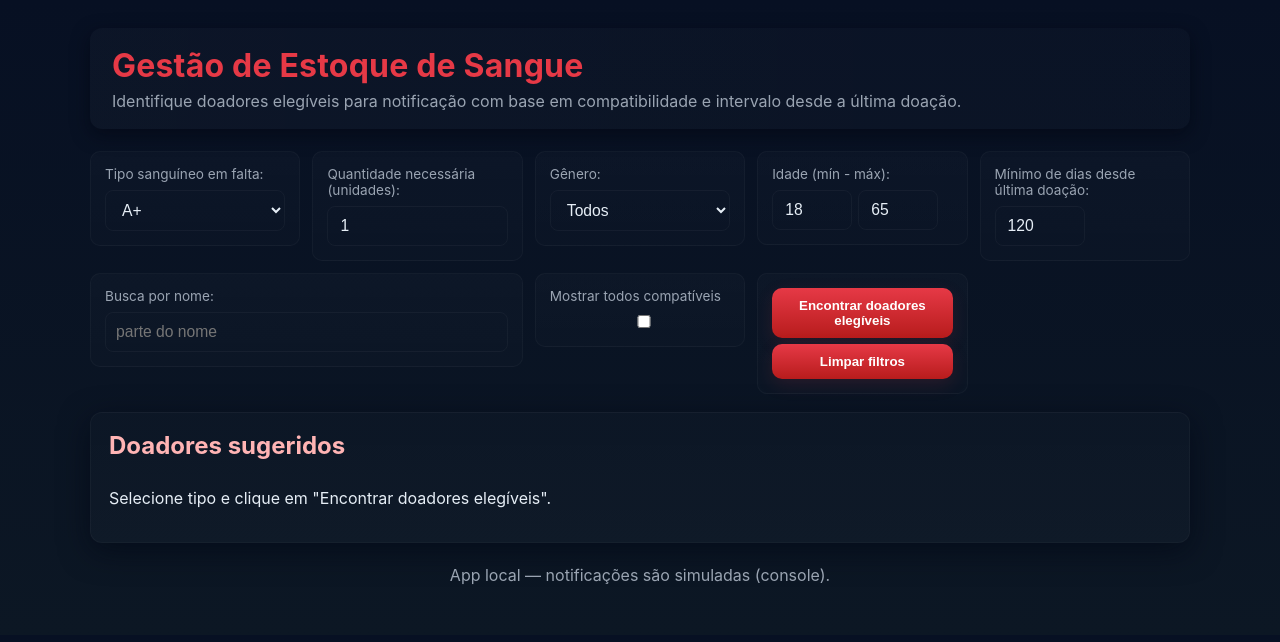
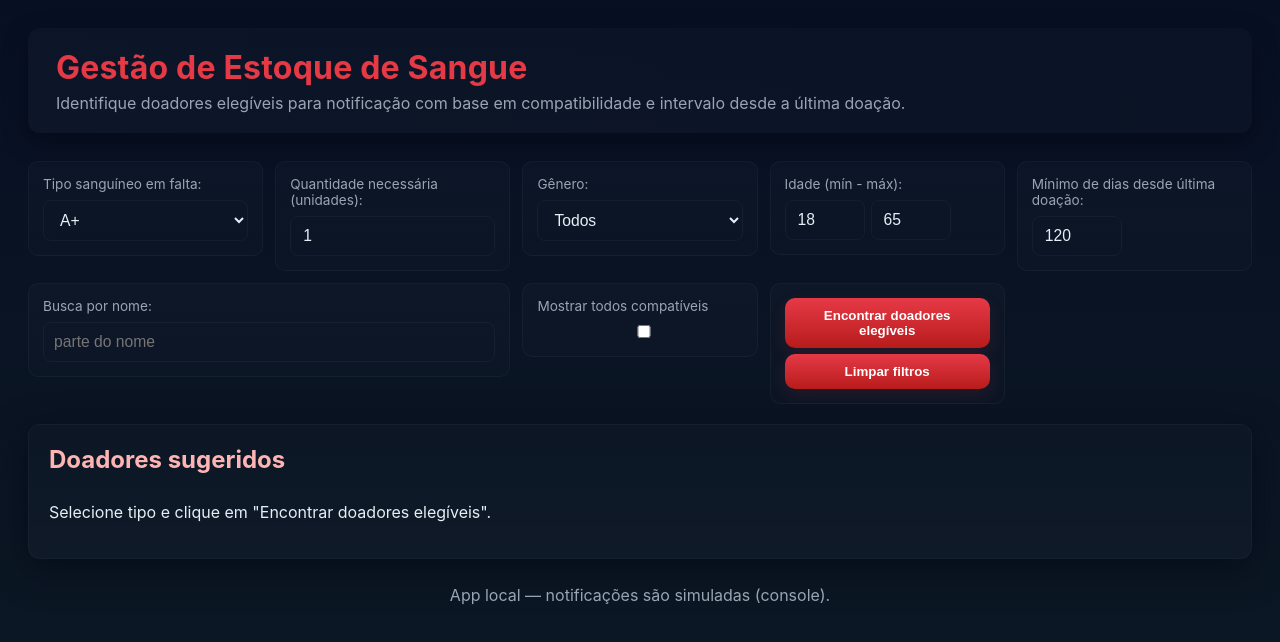
Before and after one commit to beckerdev/BloodBank, a plain HTML site: page index.html in a window 1280 px wide. Drawn offline with Linux system fonts and the light colour scheme.

Commit message:
mudança de estilização

```diff
--- a/style.css
+++ b/style.css
@@ -20,24 +20,35 @@ body{
 }
 
 header{
-  max-width:1100px;
-  margin:0 auto 22px;
-  padding:18px 22px;
+  max-width:1400px;
+  margin:0 auto 28px;
+  padding:20px 28px;
   background: linear-gradient(90deg, rgba(255,255,255,0.02), rgba(255,255,255,0.01));
   border-radius: var(--radius);
-  box-shadow: 0 6px 18px rgba(3,7,18,0.6);
+  box-shadow: 0 8px 22px rgba(3,7,18,0.6);
 }
 
-h1{margin:0;color:var(--accent);letter-spacing:0.2px}
-header p{margin:6px 0 0;color:var(--muted)}
+h1{margin:0;color:var(--accent);
+  letter-spacing:0.2px}
+
+header p{
+  margin:6px 0 0;
+  color:var(--muted);
+}
 
 .controls{
-  max-width:1100px;
-  margin:16px auto;
+  max-width:1400px;
+  margin:18px auto;
   display:grid;
   grid-template-columns: repeat(auto-fit,minmax(180px,1fr));
   gap:12px;
   align-items:start; /* allow internal elements to align at top */
+}
+
+@media(min-width:1200px){
+  .controls{
+    grid-template-columns: repeat(auto-fit,minmax(220px,1fr));
+  }
 }
 
 .controls > div{
@@ -51,10 +62,18 @@ header p{margin:6px 0 0;color:var(--muted)}
 .controls .wide{min-width:0}
 
 @media(min-width:900px){
-  .controls .wide{grid-column:span 2}
+  .controls .wide{
+    grid-column:span 2;
+  }
 }
 
-label{display:block;font-size:0.85rem;margin-bottom:8px;color:var(--muted)}
+label{
+  display:block;
+  font-size:0.85rem;
+  margin-bottom:8px;
+  color:var(--muted)
+
+}
 .controls select, .controls input{padding:10px 12px;border:1px solid rgba(255,255,255,0.04);border-radius:8px;background:transparent;color:inherit;font-size:0.98rem;width:100%;box-sizing:border-box}
 /* keep small inputs when inline style sets width (age fields etc.) */
 select,input{font-size:0.98rem}
@@ -62,10 +81,16 @@ input[type="search"]{padding-left:10px}
 
 button{
   background: linear-gradient(180deg,var(--accent), #b71c1c);
-  color:#fff;border:0;padding:10px 14px;border-radius:10px;cursor:pointer;font-weight:600;box-shadow:0 6px 18px rgba(230,57,70,0.12)
+  color:#fff;
+  border:0;
+  padding:10px 14px;
+  border-radius:10px;
+  cursor:pointer;
+  font-weight:600;
+  box-shadow:0 6px 18px rgba(230,57,70,0.12);
 }
 
-#results{max-width:1100px;margin:18px auto;padding:18px;border-radius:var(--radius);background:linear-gradient(180deg, rgba(255,255,255,0.01), rgba(255,255,255,0.02));border:1px solid rgba(255,255,255,0.03);box-shadow:0 8px 30px rgba(2,6,20,0.6)}
+#results{max-width:1400px;margin:20px auto;padding:20px;border-radius:var(--radius);background:linear-gradient(180deg, rgba(255,255,255,0.01), rgba(255,255,255,0.02));border:1px solid rgba(255,255,255,0.03);box-shadow:0 10px 36px rgba(2,6,20,0.6)}
 #results h2{margin:0 0 12px;color:var(--accent-2)}
 
 #list{display:grid;grid-template-columns:repeat(auto-fit,minmax(280px,1fr));gap:12px}
@@ -79,7 +104,7 @@ button{
 .notify{background:linear-gradient(180deg,#2e7d32,#1b5e20);color:#fff;padding:8px 10px;border-radius:10px;border:0;cursor:pointer;font-weight:600}
 .disabled{opacity:0.6;cursor:not-allowed}
 
-footer{max-width:1100px;margin:22px auto;color:var(--muted);text-align:center}
+footer{max-width:1400px;margin:26px auto;color:var(--muted);text-align:center}
 
 @media(max-width:900px){
   .controls{grid-template-columns:repeat(auto-fit,minmax(150px,1fr))}
```
